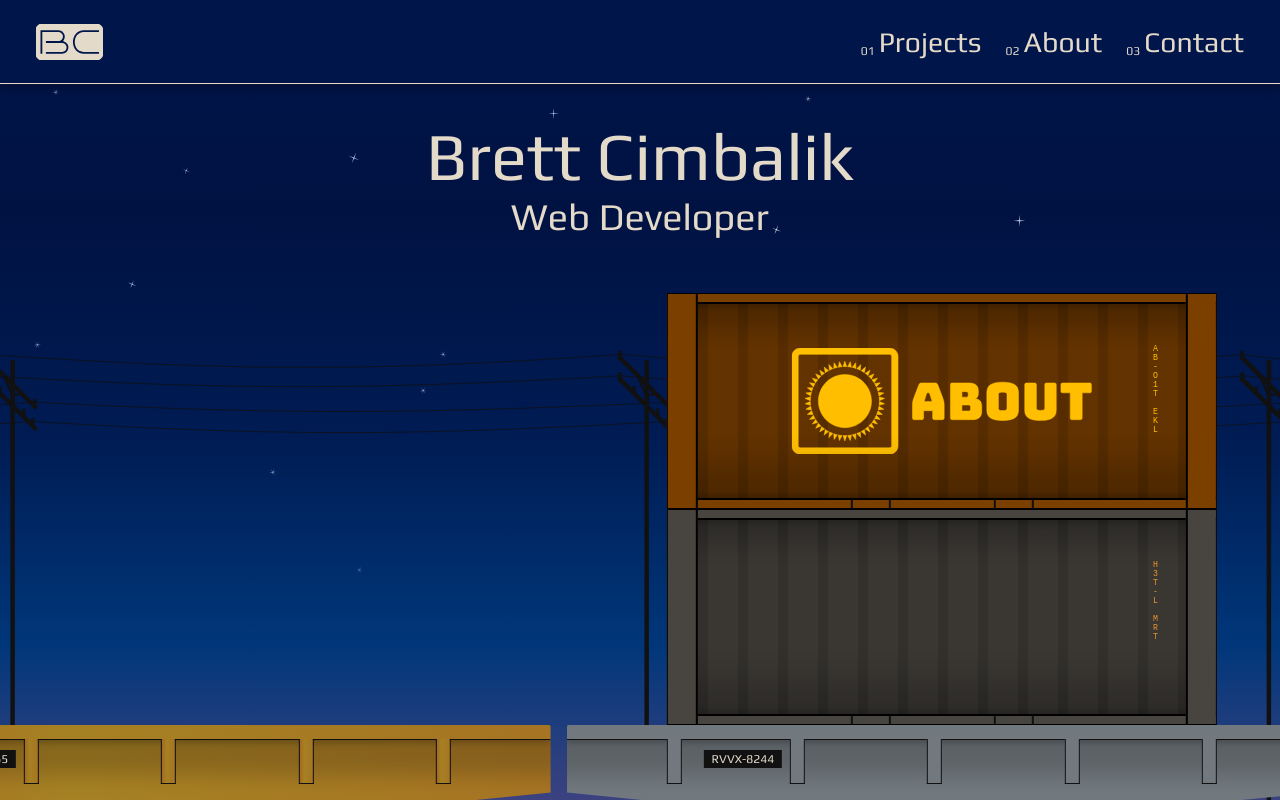
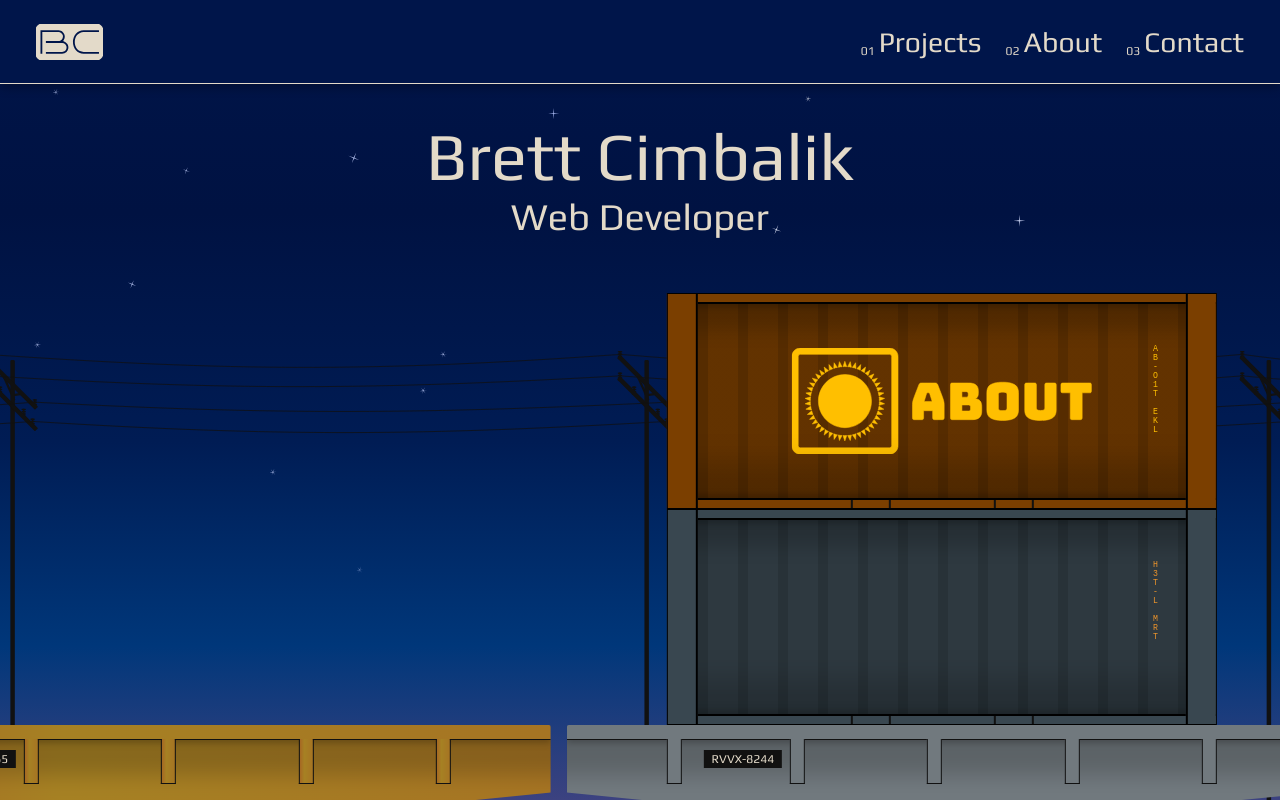
Before and after one commit to bcimbali/my-site-2, a Next.js app: page / in a window 1280 px wide. Shown: the top 800 px of the page. Built offline with nearby package versions, Linux system fonts and the light colour scheme; a web font is replaced by a local one.

Commit message:
feat(page): tweak contrastColors for consistency

```diff
--- a/src/shipping_containers/ckSite.ts
+++ b/src/shipping_containers/ckSite.ts
@@ -1,16 +1,26 @@
 import { CkSite } from '@/icons/tsx';
-import theme from '@/styling/themes/darkTheme';
+import { css } from 'styled-components';
+
+const bgColor = 'rgb(177, 176, 229)';
+const contrastColor = '#242953';
 
 const ckSite = {
-  bgColor: 'rgb(177, 176, 229)',
+  bgColor,
+  containerCss: css`
+    .container-no {
+      border-bottom: 1px solid ${contrastColor};
+      border-top: 1px solid ${contrastColor};
+      padding: 4px 0;
+    }
+  `,
   containerNo: 'CK-32 LPQ',
   link: '/projects/ck-site',
   logo: {
-    color: theme.colors.white,
-    fill: theme.colors.white,
+    color: contrastColor,
+    fill: contrastColor,
     src: CkSite
   },
-  textColor: theme.colors.white
+  textColor: contrastColor
 };
 
 export default ckSite;
--- a/src/shipping_containers/genericOne.ts
+++ b/src/shipping_containers/genericOne.ts
@@ -1,7 +1,7 @@
 import { css } from 'styled-components';
 
 const genericOne = {
-  bgColor: '#484540',
+  bgColor: '#394750',
   containerCss: css`
     display: flex;
     flex-direction: row;
```
